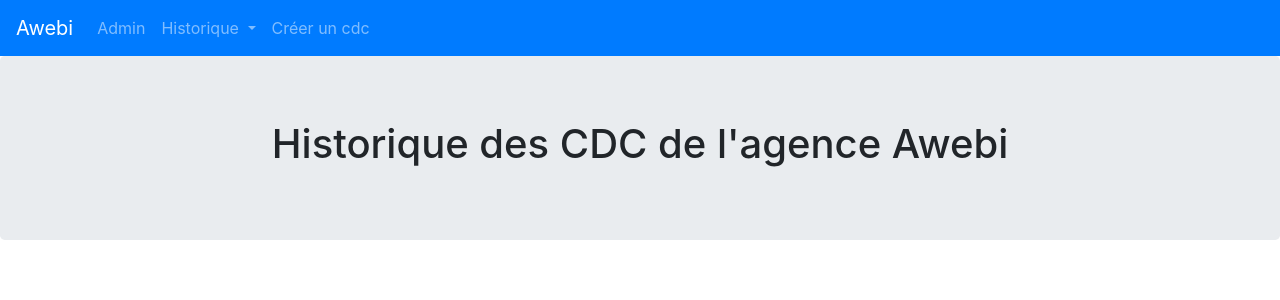
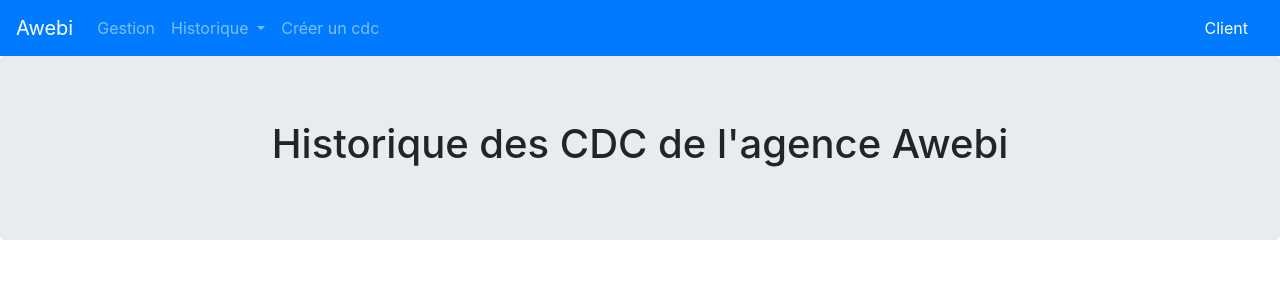
Before and after one commit to Harrisonfrn/Awebi, a Symfony app: template templates/home/historiqueCdc.html.twig in a window 1280 px wide. Shown: the top 300 px of the page. Run offline with Twig, Linux system fonts and the light colour scheme; the template is opened without the code that fills it, so the values that code supplies are empty; some libraries are stand-ins or nearby versions.

Commit message:
minimal change on base.html.twig

```diff
--- a/templates/base.html.twig
+++ b/templates/base.html.twig
@@ -17,7 +17,7 @@
             <div class="collapse navbar-collapse" id="navbarSupportedContent">
               <ul class="navbar-nav mr-auto">
               <li class="nav-item">
-                  <a class="nav-link " href="{{ path('admin')}}">Admin</a>
+                  <a class="nav-link " href="{{ path('admin')}}">Gestion</a>
                 </li>
                 <li class="nav-item dropdown">
                   <a class="nav-link dropdown-toggle" href="#" id="navbarDropdown" role="button" data-toggle="dropdown" aria-haspopup="true" aria-expanded="false">
@@ -39,6 +39,14 @@
                 </li>
               </ul>
 
+
+              <ul class="nav navbar-bar">
+                    <li class="nav-item">
+                      <a href="" class="nav-link text-white">Client</a>
+                    </li>
+              </ul>
+
+
                 {% if app.user %}
                   <ul class="nav navbar-bar">
                     <li class="nav-item">
```
